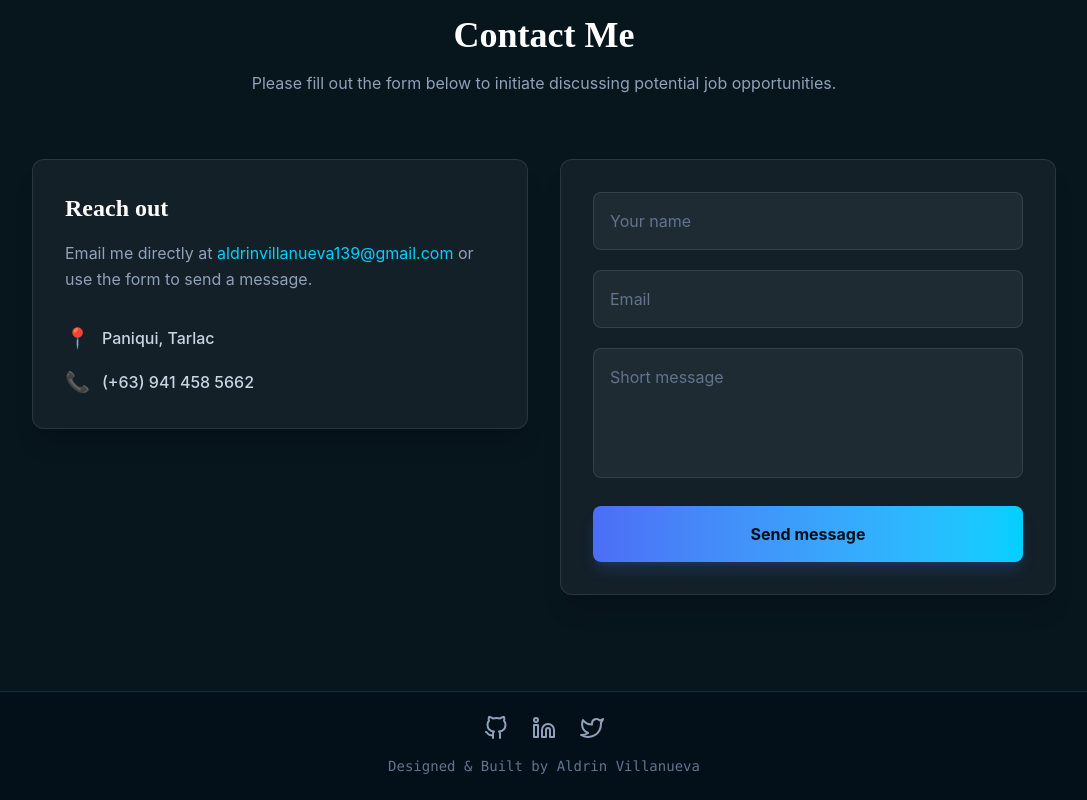
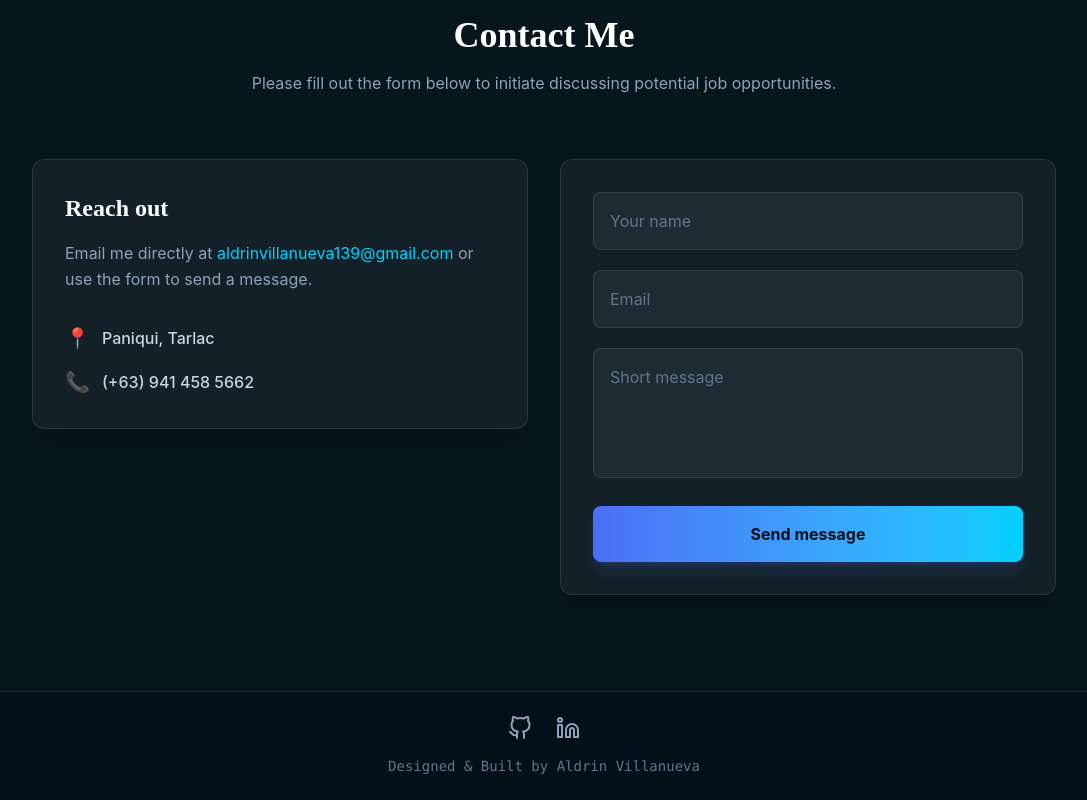
Before and after one commit to ADrinnnu/aldrin-portfolio, a React (Vite) app: page / in a window 1280 px wide. Shown: the part 3939-4739 px from the top of the page, without its empty margins (96-1183 px from the left). Built offline with nearby package versions, Linux system fonts and the light colour scheme.

Commit message:
chaned footer

```diff
--- a/src/components/Footer.jsx
+++ b/src/components/Footer.jsx
@@ -4,15 +4,13 @@ const Footer = () => {
   return (
     <footer className="w-full py-6 text-center border-t border-slate-800 bg-darker">
       <div className="flex justify-center gap-6 mb-4 text-slate-400">
-        <a href="https://github.com/yourusername" target="_blank" rel="noreferrer" className="hover:text-primary transition-colors">
+        <a href="https://github.com/ADrinnnu" target="_blank" rel="noreferrer" className="hover:text-primary transition-colors">
           <FiGithub size={24} />
         </a>
-        <a href="https://linkedin.com/in/yourusername" target="_blank" rel="noreferrer" className="hover:text-primary transition-colors">
+        <a href="https://www.linkedin.com/in/aldrin-villanueva-306781317" target="_blank" rel="noreferrer" className="hover:text-primary transition-colors">
           <FiLinkedin size={24} />
         </a>
-        <a href="https://twitter.com/yourusername" target="_blank" rel="noreferrer" className="hover:text-primary transition-colors">
-          <FiTwitter size={24} />
-        </a>
+
       </div>
       <p className="text-slate-500 font-mono text-sm">
         Designed & Built by Aldrin Villanueva
```
